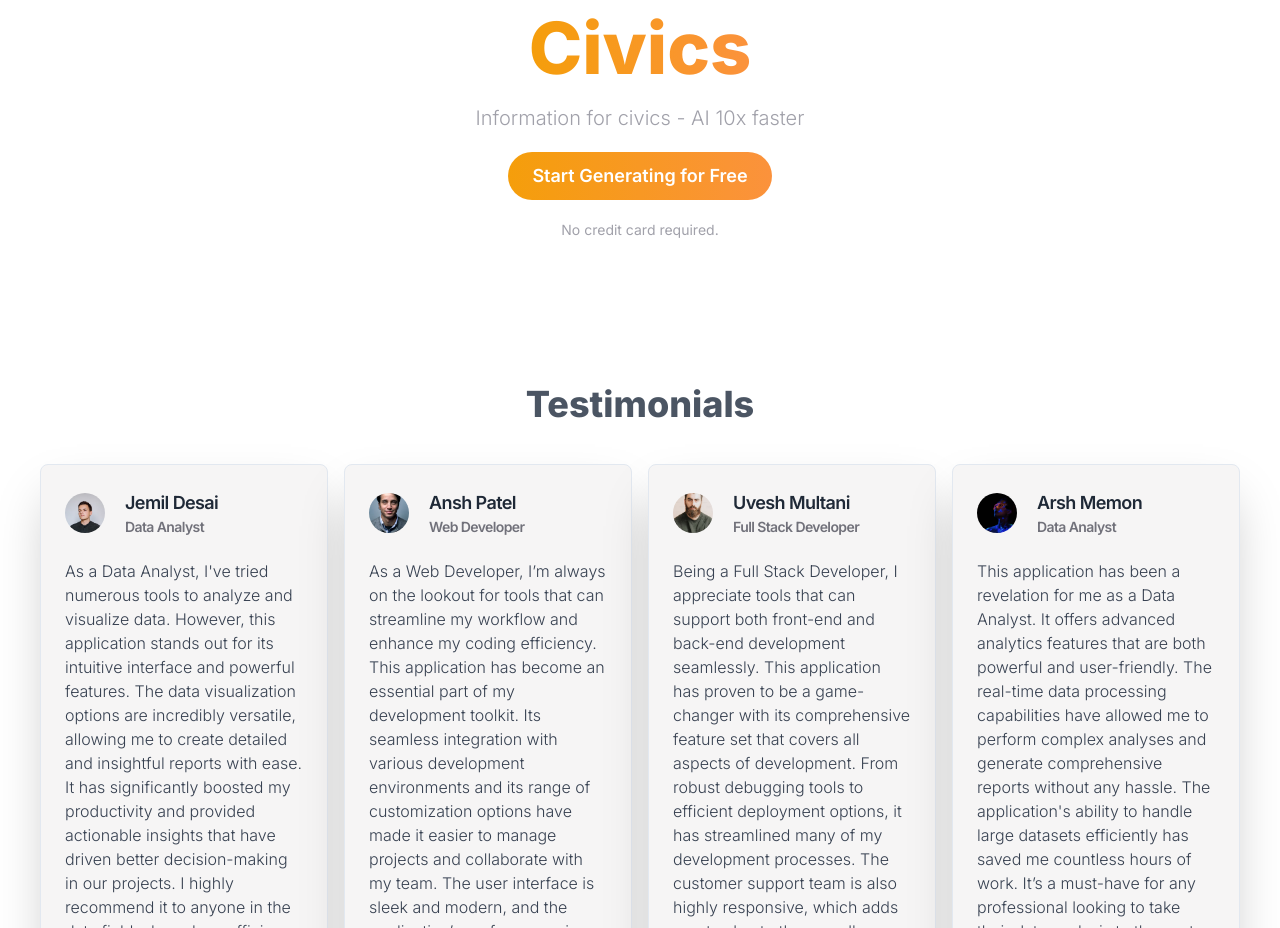
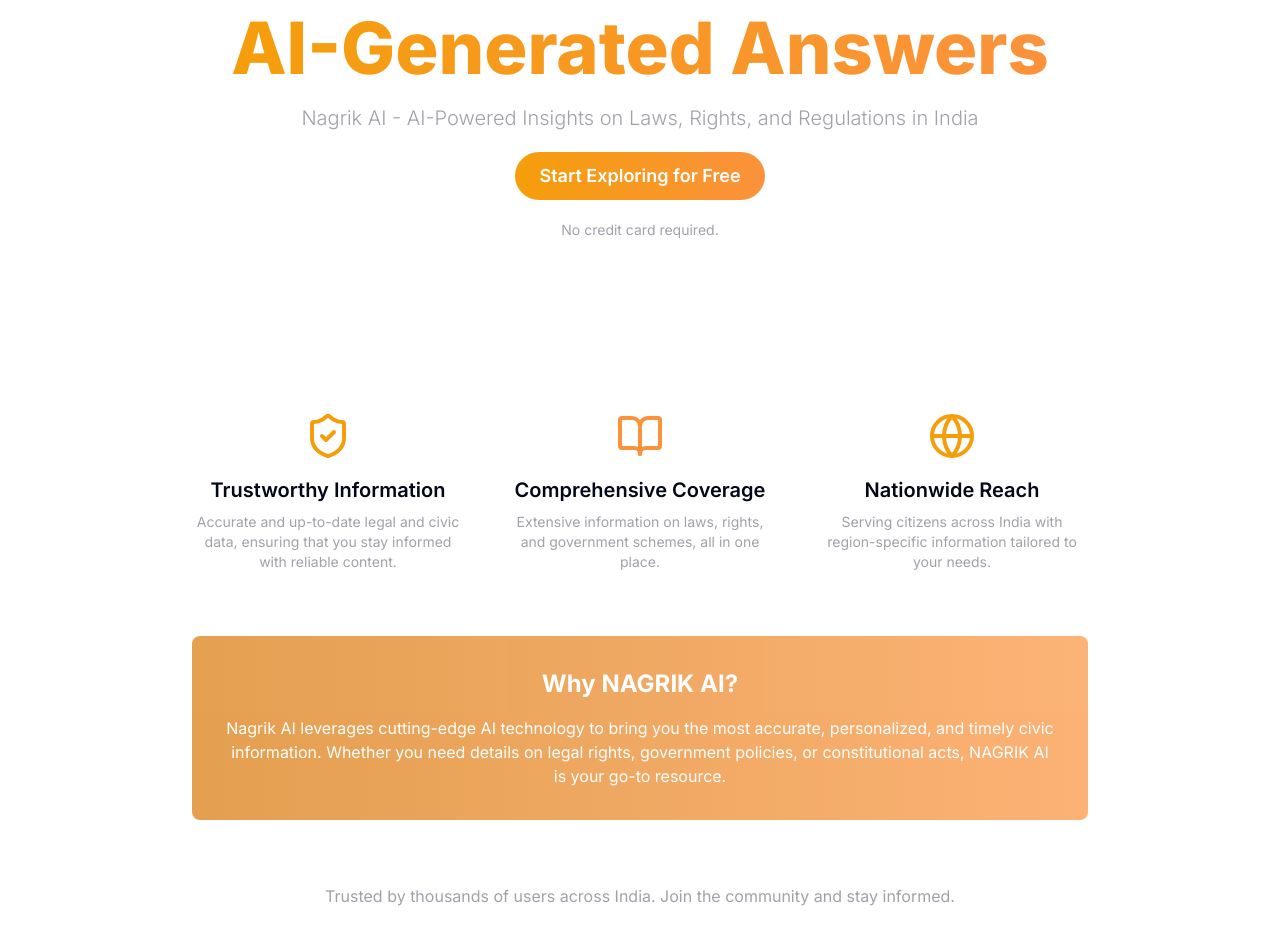
Before and after one commit to Uvesh-Multani/Nagrik_AI, a Next.js app: page / in a window 1280 px wide. Shown: the part 304-1232 px from the top of the page. Built offline with nearby package versions, Linux system fonts and the light colour scheme; no server answers.

Commit message:
Update 3 Sep 1

```diff
--- a/app/(dashboard)/(routes)/conversation/page.tsx
+++ b/app/(dashboard)/(routes)/conversation/page.tsx
@@ -87,8 +87,8 @@
         title="Conversation"
         description="Our most advanced conversation model."
         icon={MessagesSquare}
-        iconColor="text-violet-500"
-        bgColor="bg-violet-500/10"
+        iconColor="text-[#8B4513]"
+        bgColor="text-[#8B4513]"
       />
       <div className="px-4 lg:px-8">
         <div>
--- a/app/(dashboard)/(routes)/dashboard/page.tsx
+++ b/app/(dashboard)/(routes)/dashboard/page.tsx
@@ -13,8 +13,8 @@
   {
     label: "Conversation",
     icon: MessagesSquare,
-    color: "text-violet-500",
-    bgColor: "text-violet-500/10",
+    color: "text-[#8B4513]",
+    bgColor: "text-[#8B4513]",
     href: "/conversation",
   },
 ];
--- /dev/null
+++ b/app/(landing)/blog/page.tsx
@@ -0,0 +1,17 @@
+
+import { LandingNavbar } from "@/components/landing-navbar";
+
+const Feedback = () => {
+  return (
+    <>
+      <div className="h-full">
+        <LandingNavbar />{" "}
+        <div>
+            Blog
+        </div>
+      </div>
+    </>
+  );
+};
+
+export default Feedback;
--- a/app/(landing)/layout.tsx
+++ b/app/(landing)/layout.tsx
@@ -19,6 +19,11 @@
                     <li className="mb-4">
                       <a href="/about" className="  hover:text-gray-500">
                         About
+                      </a>
+                    </li>
+                    <li className="mb-4">
+                      <a href="/feedback" className=" hover:text-gray-500">
+                        Feedback
                       </a>
                     </li>
                     <li className="mb-4">
@@ -44,12 +49,12 @@
                       </a>
                     </li>
                     <li className="mb-4">
-                      <a href="https://www.linkedin.com/company/nagrikindia/" target="_blank" className=" hover:text-gray-500">
+                      <a href="https://www.linkedin.com/company/nagrik-ai/" target="_blank" className=" hover:text-gray-500">
                         LinkedIn
                       </a>
                     </li>
                     <li className="mb-4">
-                      <a href="/contactus" className=" hover:text-gray-500">
+                      <a href="/contact" className=" hover:text-gray-500">
                         Contact Us
                       </a>
                     </li>
--- a/app/(landing)/page.tsx
+++ b/app/(landing)/page.tsx
@@ -3,12 +3,14 @@
 import { LandingContent } from "@/components/landing-content";
 import { Button } from "@/components/ui/button";
 import Link from "next/link";
+import { LandingNagrik } from "@/components/landing-nagrik";
 
 const LandingPage = () => {
   return (
     <div className="h-full">
       <LandingNavbar />
       <LandingHero />
+      <LandingNagrik />
       <LandingContent />
     </div>
 
--- a/components/landing-content.tsx
+++ b/components/landing-content.tsx
@@ -32,7 +32,7 @@
 
 export const LandingContent = () => {
   return (
-    <div className="px-10 pb-20">
+    <div className="px-10 py-20">
       <h2 className="text-center text-4xl text-gray-600 font-extrabold mb-10">
         Testimonials
       </h2>
--- a/components/landing-hero.tsx
+++ b/components/landing-hero.tsx
@@ -5,34 +5,32 @@
 import { Button } from "./ui/button";
 
 export const LandingHero = () => {
-    const { isSignedIn } = useAuth();
+  const { isSignedIn } = useAuth();
 
   return (
     <div className="flex flex-col items-center justify-center h-full text-gray-800 font-bold py-36 space-y-5">
       <div className="text-4xl sm:text-5xl md:text-6xl lg:text-7xl space-y-5 font-extrabold text-center">
         <h1 className="font-extrabold text-4xl sm:text-5xl md:text-6xl lg:text-7xl">
-          The Best AI Tool for
+          Empowering Indian Citizens with
         </h1>
         <div className="flex justify-center items-center">
           <div className="bg-gradient-to-r from-amber-500 to-orange-400 bg-clip-text text-transparent">
-           <h1>Civics</h1>
+            <h1>AI-Generated Answers</h1>
           </div>
         </div>
       </div>
       <div className="text-sm md:text-xl font-light text-zinc-400">
-        Information for civics -  AI 10x faster
-
+        Nagrik AI - AI-Powered Insights on Laws, Rights, and Regulations in India
       </div>
       <div>
         <Link href={isSignedIn ? "/dashboard" : "/sign-up"}>
-
-              <Button variant="premium" className="md:text-lg p-4 md:p-6 rounded-full font-semibold">
-                Start Generating for Free
-              </Button>
+          <Button variant="premium" className="md:text-lg p-4 md:p-6 rounded-full font-semibold">
+            Start Exploring for Free
+          </Button>
         </Link>
       </div>
       <div className="text-zinc-400 text-xs md:text-sm font-normal">
-              No credit card required.
+        No credit card required.
       </div>
     </div>
   );
--- /dev/null
+++ b/components/landing-nagrik.tsx
@@ -0,0 +1,53 @@
+import { ShieldCheck, BookOpen, Globe } from "lucide-react";
+
+
+
+export const LandingNagrik = () => {
+  return (
+    <div className="my-7 w-full max-w-4xl mx-auto space-y-16">
+      <div className="grid grid-cols-1 sm:grid-cols-2 lg:grid-cols-3 gap-10">
+        <div className="flex flex-col items-center text-center">
+          <ShieldCheck className="h-12 w-12 text-amber-500" />
+          <h2 className="text-xl font-semibold mt-4">
+            Trustworthy Information
+          </h2>
+          <p className="text-sm text-zinc-400 mt-2">
+            Accurate and up-to-date legal and civic data, ensuring that you stay
+            informed with reliable content.
+          </p>
+        </div>
+        <div className="flex flex-col items-center text-center">
+          <BookOpen className="h-12 w-12 text-orange-400" />
+          <h2 className="text-xl font-semibold mt-4">Comprehensive Coverage</h2>
+          <p className="text-sm text-zinc-400 mt-2">
+            Extensive information on laws, rights, and government schemes, all
+            in one place.
+          </p>
+        </div>
+        <div className="flex flex-col items-center text-center">
+          <Globe className="h-12 w-12 text-amber-500" />
+          <h2 className="text-xl font-semibold mt-4">Nationwide Reach</h2>
+          <p className="text-sm text-zinc-400 mt-2">
+            Serving citizens across India with region-specific information
+            tailored to your needs.
+          </p>
+        </div>
+      </div>
+
+      <div className="bg-gradient-to-r from-amber-600 to-orange-400 opacity-70 p-8 rounded-lg text-white">
+        <h2 className="text-2xl font-bold text-center mb-4">Why NAGRIK AI?</h2>
+        <p className="text-center text-sm md:text-base">
+          Nagrik AI leverages cutting-edge AI technology to bring you the most
+          accurate, personalized, and timely civic information. Whether you need
+          details on legal rights, government policies, or constitutional acts,
+          NAGRIK AI is your go-to resource.
+        </p>
+      </div>
+
+      <div className="text-center text-sm md:text-base text-zinc-400">
+        Trusted by thousands of users across India. Join the community and stay
+        informed.
+      </div>
+    </div>
+  );
+};
--- a/components/sidebar.tsx
+++ b/components/sidebar.tsx
@@ -5,13 +5,9 @@
 import { Montserrat } from "next/font/google";
 import { cn } from "@/lib/utils";
 import {
-  CodeIcon,
-  ImageIcon,
   LayoutDashboard,
   MessageSquare,
-  MusicIcon,
   SettingsIcon,
-  VideoIcon
 } from "lucide-react";
 import { usePathname } from "next/navigation";
 
@@ -22,22 +18,21 @@
     label: "Dashboard",
     icon: LayoutDashboard,
     href: "/dashboard",
-    color: "text-sky-500",
+    color: "text-sky-600", // Adjusted for better contrast
   },
   {
     label: "Conversation",
     icon: MessageSquare,
     href: "/conversation",
-    color: "text-violet-500",
+    color: "text-[#8B4513]", // Adjusted for better contrast
   },
-
 ];
 
 const Sidebar = () => {
   const pathname = usePathname();
 
   return (
-    <div className="flex flex-col h-full bg-[#111827] text-white">
+    <div className="flex flex-col h-full bg-[#f8f2f2] text-black">
       <div className="px-3 py-2 flex-1">
         <Link href="/dashboard" className="flex items-center pl-3 mb-14">
           <div className="relative mt-5 w-10 h-10 mr-4">
@@ -51,8 +46,8 @@
               href={route.href}
               key={route.href}
               className={cn(
-                "text-sm group flex p-3 w-full justify-start font-medium cursor-pointer hover:text-white hover:bg-white/10 rounded-lg transition",
-                pathname === route.href ? "text-white bg-white/10" : "text-zinc-400" // Conditional styling
+                "text-sm group flex p-3 w-full justify-start font-medium cursor-pointer rounded-lg transition",
+                pathname === route.href ? "text-white bg-gray-600" : "text-gray-700 hover:bg-gray-200 hover:text-gray-900" // Updated hover and active state colors
               )}
             >
               <div className="flex items-center flex-1">
@@ -67,12 +62,12 @@
         <Link
           href="/settings"
           className={cn(
-            "text-sm group flex p-3 w-full justify-start font-medium cursor-pointer hover:text-white hover:bg-white/10 rounded-lg transition",
-            pathname === "/settings" ? "text-white bg-white/10" : "text-zinc-400" // Conditional styling
+            "text-sm group flex p-3 w-full justify-start font-medium cursor-pointer rounded-lg transition",
+            pathname === "/settings" ? "text-white bg-gray-600" : "text-gray-700 hover:bg-gray-200 hover:text-gray-900" // Updated hover and active state colors
           )}
         >
           <div className="flex items-center flex-1">
-            <SettingsIcon className="h-7 w-5 mr-3 text-gray-500" />
+            <SettingsIcon className="h-7 w-5 mr-3 text-gray-400" />
             Settings
           </div>
         </Link>
--- a/middleware.ts
+++ b/middleware.ts
@@ -8,6 +8,9 @@
   '/privacy', // Add Privacy Policy as public
   '/term',
   '/about',
+  '/contact',
+  '/blog',
+  '/feedback',
   '/api/webhooks/clerk',
 ]);
 
```
Also changed, not shown: app/(landing)/contact/page.tsx (renamed from app/(landing)/contact-us/page.tsx).
